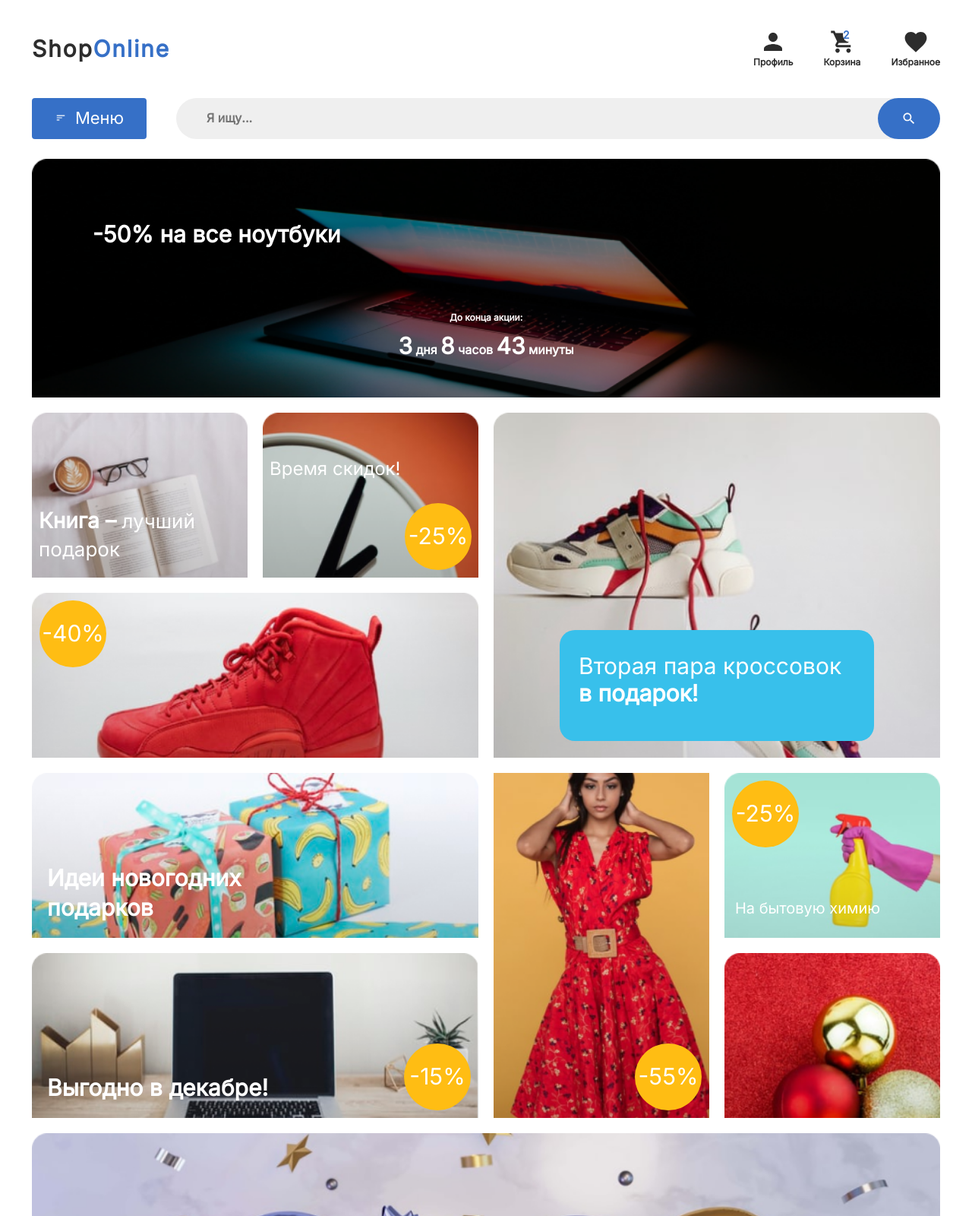
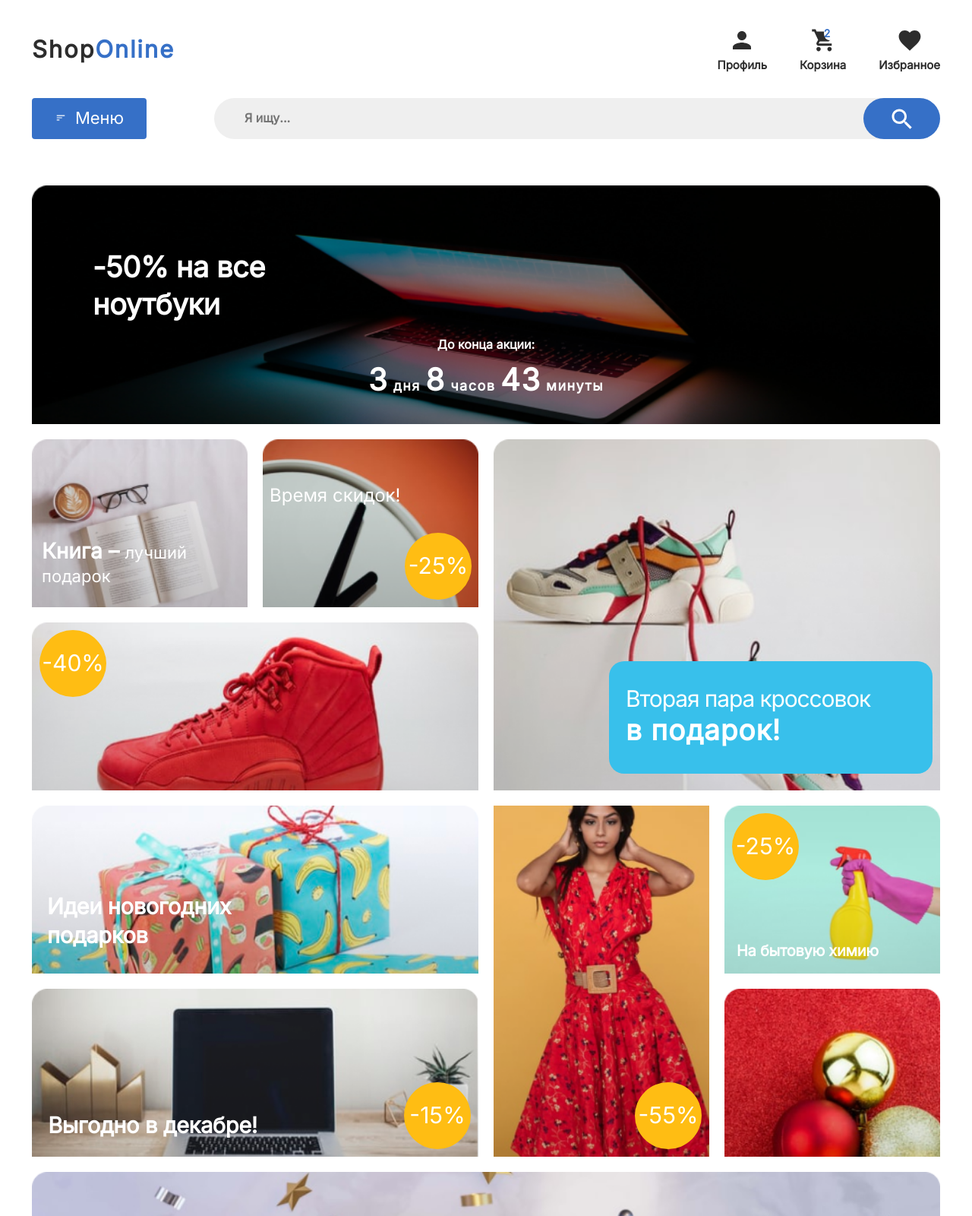
Before and after one commit to KolenkoGri/module3_7, a plain HTML site: page index.html in a window 1280 px wide. Shown: the top 1600 px of the page at 76% size. Drawn offline with Linux system fonts and the light colour scheme.

Commit message:
Add files via upload

```diff
--- a/css/gallery/gallery.css
+++ b/css/gallery/gallery.css
@@ -36,9 +36,9 @@
     /* text-align: center; */
     padding-top: 50px;
     font-weight: 700;
-    font-size: 22px;
+    font-size: 21px;
     line-height: 130%;
-    margin-bottom: 159px;
+    margin-bottom: 189px;
 }
 
 .gallery__text--descrip {
@@ -71,13 +71,13 @@
 
 .gallery__text--book {
     position: absolute;
-    bottom: 10px;
-    left: 10px;
+    bottom: 7px;
+    right: 61px;
     min-width: 65px;
     min-height: 44px;
     font-weight: 700;
-    font-size: 16px;
-    line-height: 110%;
+    font-size: 15px;
+    line-height: 88%;
 }
 .gallery__item--three {
     grid-column: 2/3;
@@ -87,10 +87,10 @@
 }
 
 .gallery__text--clock {
-    font-size: 16px;
+    font-size: 12px;
     line-height: 130%;
-    left: 5px;
-    top: 15px;
+    left: 7px;
+    top: 28px;
     position: absolute;
     padding: 0;
 }
@@ -132,14 +132,15 @@
 .gallery__block--two-pair {
     position: absolute;
     width: 260px;
-    height: 36px;
-    padding: 10px 25px;
+    height: 40px;
+    padding: 12px 24.5px;
     background-color: #38C0EB;
     border-radius: 8px;
-    font-size: 12px;
+    font-size: 14.5px;
     line-height: 110%;
-    left: 10px;
+    /* left: 9px; */
     right: 10px;
+    letter-spacing: -1.14px;
     margin: 0 auto;
 }
 
@@ -152,11 +153,26 @@
 
 .gallery__text--left-bottom {
     position: absolute;
-    left: 10px;
-    bottom: 16px;
+    left: -3px;
+    bottom: 14px;
     font-weight: 700;
     font-size: 12px;
     line-height: 120%;
+    width: 181px;
+    height: 14px;
+    letter-spacing: -0.31px;
+}
+
+.gallery__text--left-bottom2 {
+    position: absolute;
+    left: -25px;
+    bottom: 14px;
+    font-weight: 700;
+    font-size: 12px;
+    line-height: 120%;
+    width: 181px;
+    height: 14px;
+    letter-spacing: -0.31px;
 }
 
 .gallery__block--15 {
@@ -197,7 +213,11 @@
 .gallery__text--chemistry {
     position: absolute;
     left: 9px;
-    bottom: 10px;
+    bottom: 8px;
+    font-weight: 700;
+    font-size: 12px;
+    line-height: 120%;
+    letter-spacing: -0.27px;
 }
 
 .gallery__item--ten {
@@ -220,22 +240,27 @@
     font-weight: 700;
     font-size: 12px;
     line-height: 120%;
-    /* or 14px */
     text-transform: uppercase;
     color: #F91155;
-    padding: 7px 41px 9px;
+    padding: 9px 41px 9px;
     background-color: #FFFFFF;
     border-radius: 6px;
-    left: 15px;
-    right: 15px;
+    left: 5px;
+    right: 5px;
     bottom: 10px;
     margin: 0 auto;
+    letter-spacing: 0.26px;
 }
 
 .gallery__text--big {
     font-weight: 400;
-    font-size: 16px;
+    font-size: 11px;
     line-height: 110%;
+}
+
+.gallery__span-big {
+    font-weight: 700;
+    font-size: 14px;
 }
 
 @media (min-width:768px) {
@@ -417,10 +442,14 @@
 }
 
 @media (min-width: 1024px) {
+    .gallery {
+        padding-top: 34px;
+    }
+
     .gallery__list {
         display: grid;
         grid-template-columns: repeat(4 , 1fr);
-        grid-template-rows:314px repeat(4,217px) 418px;
+        grid-template-rows:314px repeat(4,221px) 418px;
     }
     .gallery__item--one {
         grid-column: 1/5;
@@ -495,13 +524,38 @@
 
     .gallery__text--book {
         font-size: 28px;
+        line-height: 113%;
+        left: 13px;
+        bottom: 26px;
+        right: 26px;
+    }
+
+    .gallery__text--big {
+        font-size: 22px;
+    }
+
+    .gallery__text--descrip {
+        font-size: 16px;
         line-height: 130%;
-        left: 9px;
-        bottom: 20px;
+    }
+
+    .gallery__text--timer {
+        font-size: 18px;
+        letter-spacing: 1.5px;
+    }
+
+    .gallery__big-figure {
+        font-size: 40px;
     }
 
     .gallery__text--up {
-        padding-top: 80px;
+        padding-top: 83px;
+        font-size: 38px;
+        line-height: 130%;
+        padding-left: 80px;
+        max-width: 401px;
+        letter-spacing: -0.43px;
+        margin-bottom: 17px;
     }
 
     .gallery__text--clock {
@@ -532,25 +586,37 @@
     }
 
     .gallery__block--two-pair {
-        min-width: 414px;
-        min-height: 146px;
+        min-width: 426px;
+        min-height: 148px;
         border-radius: 20px;
         font-size: 30px;
-        line-height: 120%;
-        padding: 29px 25px;
+        line-height: 140%;
+        padding: 28px 22px;
         text-align: left;
         bottom: 22px;
     }
 
     .gallery__span-big {
         font-weight: 700;
+        font-size: 37px;
+        letter-spacing: 1px;
     }
 
     .gallery__text--left-bottom {
-        font-size: 30px;
+        font-size: 29px;
         line-height: 130%;
         left: 20px;
         bottom: 20px;
+        min-width: 251px;
+        min-height: 87px;
+    }
+
+    .gallery__text--left-bottom2 {
+        font-size: 29px;
+        min-width: 280px;
+        min-height: 39px;
+        left: 19px;
+        bottom: 19px;
     }
 
     .gallery__block--15 {
@@ -572,8 +638,8 @@
     }
 
     .gallery__text--chemistry {
-        left: 14px;
-        bottom: 14px;
+        left: 16px;
+        bottom: 5px;
         font-size: 20px;
         line-height: 130%;
     }
@@ -584,10 +650,17 @@
         font-size: 30px;
         line-height: 120%;
         padding-top: 26px;
+        letter-spacing: 0.46px;
+        left: 30px;
+        bottom: 34px;
     }
 }
 
 @media (min-width: 1920px) {
+    .gallery {
+        padding-top: 0px;
+    }
+
     .gallery__list {
         display: grid;
         grid-template-columns: repeat(6 , 1fr);
@@ -651,24 +724,46 @@
     .gallery__item--eleven {
         grid-column: 1/5;
         grid-row: 4/6;
+        background-image: url(image/1920/laptop.png);
     }
 
     .gallery__text--book {
-        font-size: 41px;
+        font-size: 42px;
+        line-height: 92%;
+        left: 19px;
+        bottom: 22px;
+    }
+
+    .gallery__text--left-bottom {
+        font-size: 38px;
         line-height: 130%;
-        left: 20px;
-        bottom: 20px;
+        left: 32px;
+        bottom: 26px;
+        min-width: 340px;
+        min-height: 111px;
+    }
+
+    .gallery__text--big {
+        font-size: 28px;
     }
 
     .gallery__text--up {
-        padding-top: 145px;
-        padding-left: 112px;
+        padding-top: 151px;
+        padding-left: 113px;
         margin-bottom: 100px;
+        min-width: 847px;
+        min-height: 91px;
+        font-size: 66px;
     }
 
     .gallery__text--timer {
-        font-size: 32px;
+        font-size: 29px;
         line-height: 130%;
+        letter-spacing: 1.5px;
+    }
+
+    .gallery__text--descrip {
+        margin-bottom: 7px;
     }
 
     .gallery__big-figure {
@@ -701,9 +796,23 @@
         min-width: 510px;
         min-height: 178px;
         border-radius: 20px;
-        font-size: 40px;
-        padding: 26px 24px;
-        left: 20px;
+        font-size: 38px;
+        padding: 23px 24px;
+        left: 9px;
+        line-height: 159%;
+    }
+
+    .gallery__span-big {
+        font-size: 51px;
+    }
+
+    .gallery__text--left-bottom2 {
+        font-size: 36px;
+        min-width: 373px;
+        min-height: 55px;
+        left: 30px;
+        bottom: 24px;
+        letter-spacing: 1px;
     }
 
     /* .gallery__span-big {
@@ -735,9 +844,10 @@
     }
 
     .gallery__text--chemistry {
-        left: 20px;
+        left: 18px;
         bottom: 20px;
         font-size: 30px;
+        text-align: left;
     }
 
     .gallery__block--new-year {
@@ -745,5 +855,7 @@
         min-height: 115px;
         font-size: 40px;
         padding: 32px 41px;
+        left: 50px;
+        bottom: 50px;
     }
 }
--- a/css/header/header.css
+++ b/css/header/header.css
@@ -1,19 +1,20 @@
+.header {
+    margin-bottom: 61px;
+}
+
 .header__navigation {
     padding-top: 20px;
     height: 125px;
-    margin-bottom: 41px;
 }
 
 .header__title {
-    width: 114px;
-    height: 25px;
+    min-width: 114px;
+    min-height: 25px;
     font-weight: 700;
     font-size: 18px;
     line-height: 25px;
-    letter-spacing: 0.06em;
+    letter-spacing: 0.09em;
     color: #2D2D2D;
-    grid-column: 1/4;
-    grid-row: 1/2;
 }
 
 .header__name--blue {
@@ -114,9 +115,10 @@
     background-position: center;
     border-radius: 30px;
     padding: 7.5px 17.5px;
-    width:50px;
-    height:30px;
+    /* width:50px;
+    height:30px; */
     border: none;
+    height: 100%;
 }
 
 .header__navigation {
@@ -218,12 +220,6 @@
         line-height: 130%;
         padding: 11px 0 15px 30px;
     }
-
-    .header__search {
-        height: 100%;
-        min-height: 42px;
-        min-width: 82px;
-    }
 }
 
 @media (min-width: 1024px) {
@@ -231,15 +227,21 @@
         padding-top: 34px;
         min-height: 149px;
         display: grid;
-        grid-template-columns: 190px 1fr;
+        grid-template-columns: 240px 1fr;
         grid-template-rows: 61px 1fr;
         row-gap: 34px;
         margin-bottom: 60px;
-
+    }
+    .header__search {
+        min-width: 101px;
+        background-image: url(icons/magnifier_1024.svg);
+    }
+    .header__signature {
+        font-size: 15px;
     }
 
     .header__title {
-        font-size: 30px;
+        font-size: 31px;
         line-height: 41px;
         letter-spacing: 0.06em;
         min-height: 41px;
@@ -249,7 +251,7 @@
     .header__menu {
         min-width: 294px;
         min-height: 61px;
-        column-gap: 40px;
+        column-gap: 43px;
     }
 
     .header__block--one {
@@ -265,7 +267,7 @@
     }
 
     .header__block {
-        margin-bottom: 4px;
+        margin-bottom: 8px;
     }
 
     .header__button {
@@ -288,13 +290,16 @@
 }
 
 @media (min-width: 1920px) {
+    .header {
+        margin-bottom: 53px;
+    }
     .header__navigation {
         padding-top: 27px;
         min-height: 61px;
         display: grid;
         grid-template-columns:  190px 123px 151px 99px 757px 97px 354px;
         grid-template-rows: 61px;
-        margin-bottom: 90px;
+        margin-bottom: 0;
     }
 
     .header__title {
@@ -321,6 +326,7 @@
         grid-row: 1/2;
         min-width: 354px;
         min-height: 61px;
+        column-gap: 73px;
     }
 
     .input__block {
--- a/index.html
+++ b/index.html
@@ -14,7 +14,7 @@
     <header class="header">
         <div class="container header__container">
             <nav class="header__navigation">
-                <h1 class="header__title"> Shop<span class="header__name header__name--blue">Online </span> </h1>
+                <h1 class="header__title"> Shop<span class="header__name header__name--blue"> Online </span> </h1>
                 <button class="header__button">Меню</button>
                 <div class="header__menu">
                     <div class="header__icon header__icon--one">
@@ -61,14 +61,14 @@
                         <div class="gallery__block gallery__block--40">-40%</div>
                     </li>
                     <li class="gallery__item gallery__item--five">
-                        <div class="gallery__block gallery__block--two-pair">Вторая пара кроссовок <span class="gallery__span-big">в подарок!</span></div>
+                        <div class="gallery__block gallery__block--two-pair">Вторая пара кроссовок <span class="gallery__span-big">в&nbsp;подарок!</span></div>
                     </li>
                     <li class="gallery__item gallery__item--six">
-                        <p class="gallery__text gallery__text--left-bottom">Идеи новогодних <br> подарков</p>
+                        <p class="gallery__text gallery__text--left-bottom">Идеи новогодних подарков</p>
                     </li>
 
                     <li class="gallery__item gallery__item--seven">
-                        <p class="gallery__text gallery__text--left-bottom">Выгодно в декабре!</p>
+                        <p class="gallery__text gallery__text--left-bottom2">Выгодно в декабре!</p>
                         <div class="gallery__block gallery__block--15">-15%</div>
                     </li>
 
```
Also changed, not shown: css/header/icons/magnifier_1024.svg (added).
